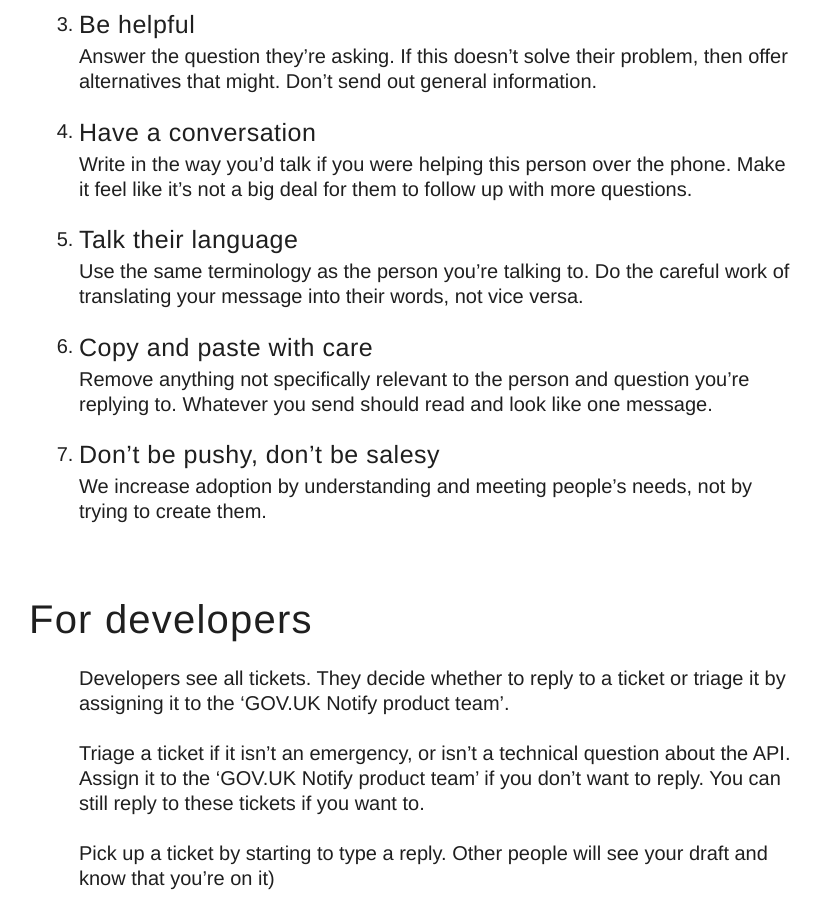
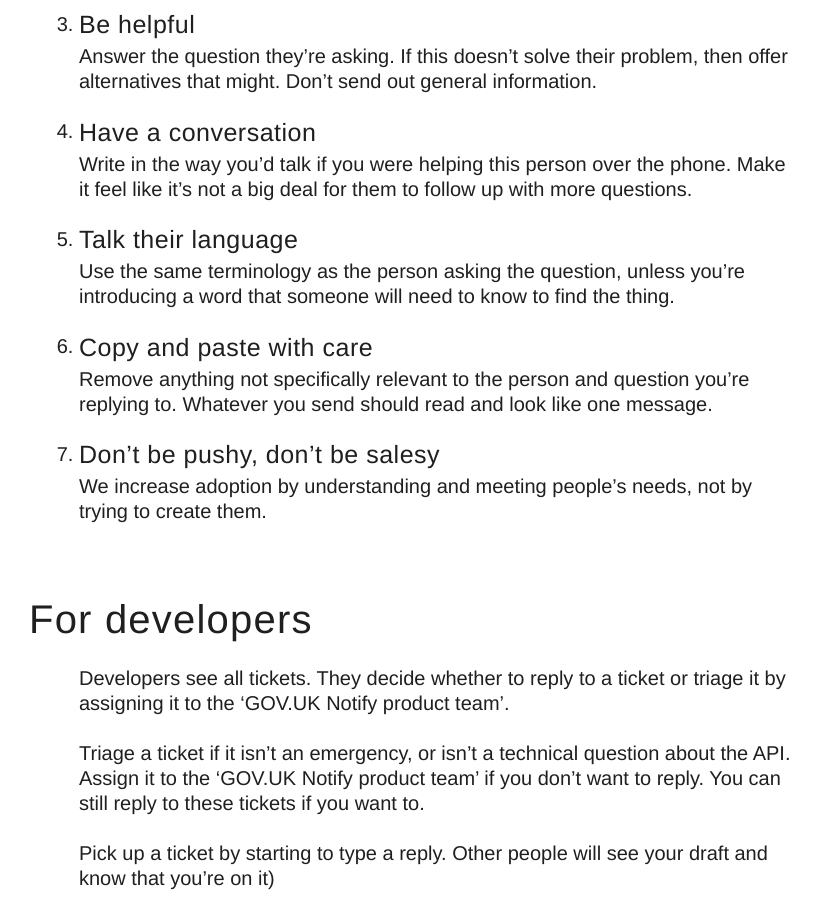
Before and after one commit to alphagov/notify-support, a Jekyll site: the page built from index.md, in a window 1280 px wide and 900 px high, scrolled down 1379 px. Shown: the whole window, without its empty margins (46-867 px from the left). Built offline with Jekyll 4.4.1, drawn with Linux system fonts in a browser that asks for light colours.

Commit message:
Principle 5. WIP

```diff
--- a/_content/principles.markdown
+++ b/_content/principles.markdown
@@ -22,7 +22,7 @@ order: 2
 
 5. Talk their language
 
-    Use the same terminology as the person you’re talking to. Do the careful work of translating your message into their words, not vice versa.
+    Use the same terminology as the person asking the question, unless you’re introducing a word that someone will need to know to find the thing.
 
 6. Copy and paste with care
 
```
